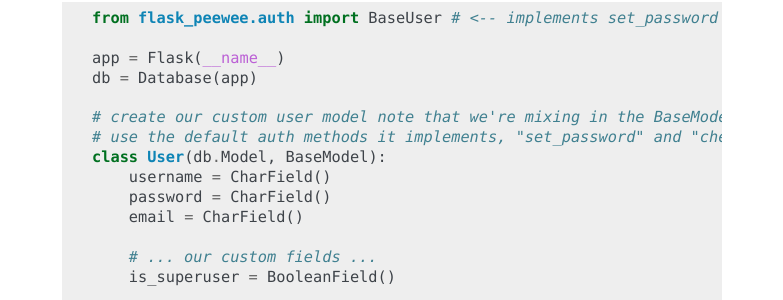
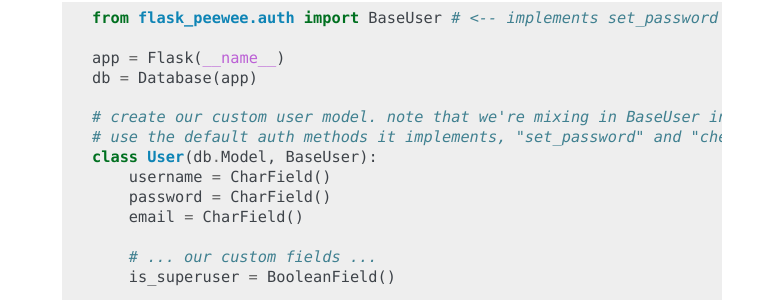
Before and after one commit to coleifer/flask-peewee, a Sphinx documentation site: the page built from docs/auth.rst, in a window 1280 px wide and 900 px high, scrolled down 2264 px. Shown: the part 152-452 px from the top of the window, without its empty margins (358-1141 px from the left). Built offline with Sphinx 7.4.7, drawn with Linux system fonts in a browser that asks for light colours; pages that are not in the unit, such as notebooks, are missing from menus.

Commit message:
Use BaseUser instead of BaseModel

```diff
--- a/docs/auth.rst
+++ b/docs/auth.rst
@@ -117,9 +117,9 @@
     app = Flask(__name__)
     db = Database(app)
 
-    # create our custom user model note that we're mixing in the BaseModel in order to
+    # create our custom user model. note that we're mixing in BaseUser in order to
     # use the default auth methods it implements, "set_password" and "check_password"
-    class User(db.Model, BaseModel):
+    class User(db.Model, BaseUser):
         username = CharField()
         password = CharField()
         email = CharField()
```
